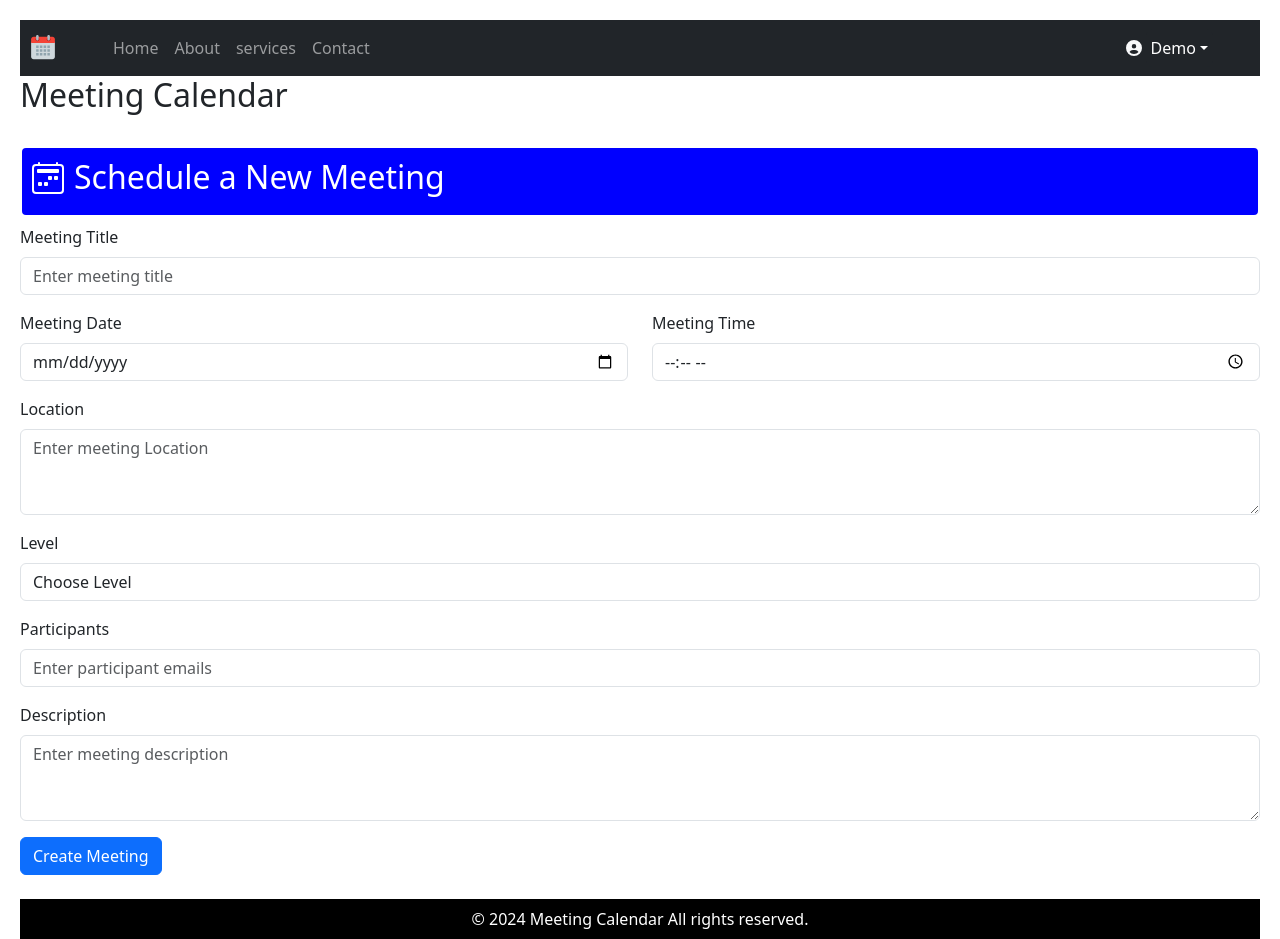
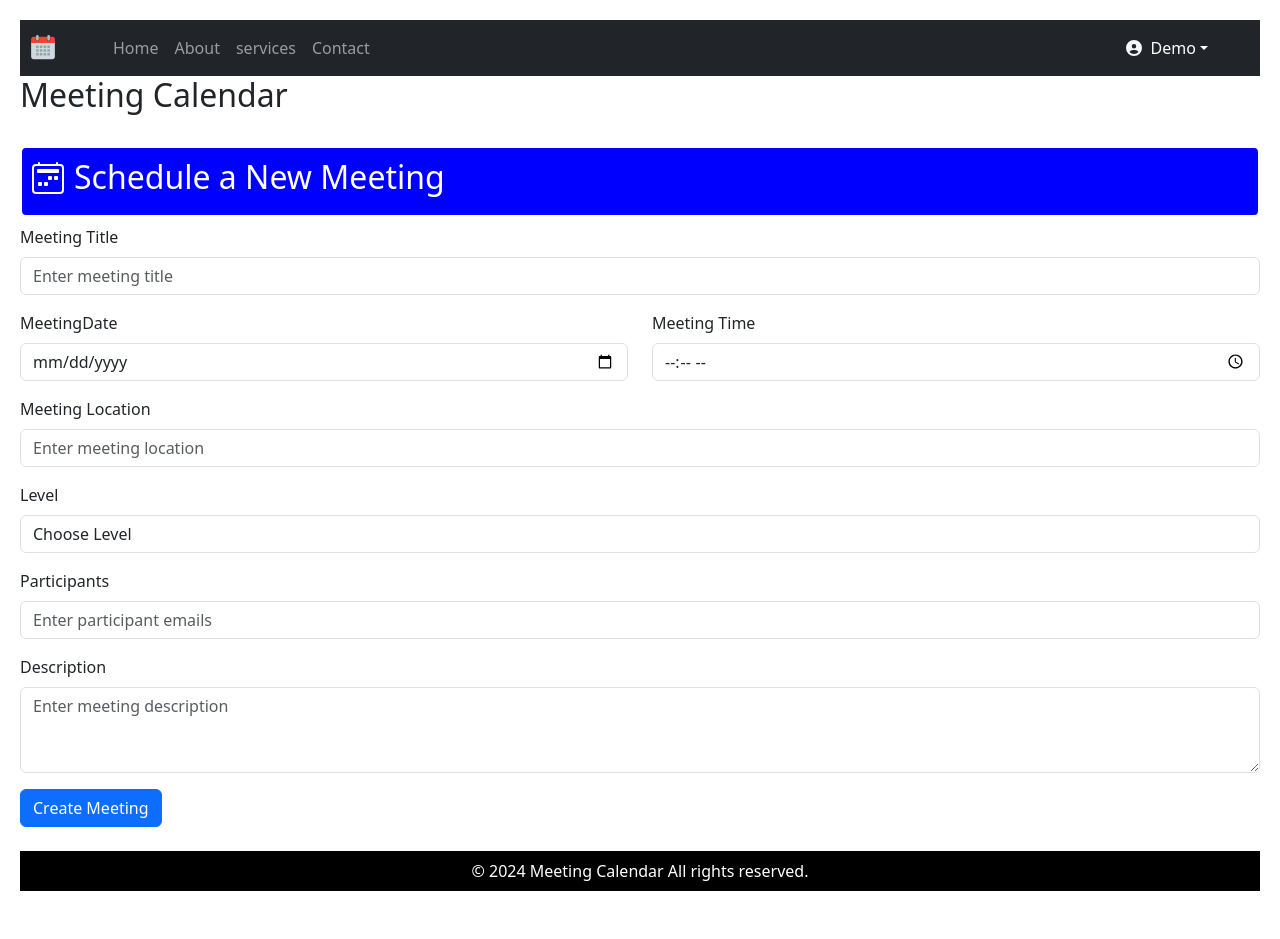
Before and after one commit to Johnruka/SCHEDULED-CALENDAR-APP, a React (Vite) app: page /ScheduleMeeting in a window 1280 px wide. After the commit the page ends 891 px from the top, so only its background shows below. Built offline with nearby package versions, Linux system fonts and the light colour scheme.

Commit message:
added readme file.

```diff
--- a/src/components/Meeting/MeetingForm.jsx
+++ b/src/components/Meeting/MeetingForm.jsx
@@ -66,7 +66,7 @@ const MeetingForm = ({ reloadMeetings }) => {
       </div>
       <div className="row">
         <div className="mb-3 col-md-6">
-          <label className="form-label">Meeting Date</label>
+          <label className="form-label">MeetingDate</label>
           <input
             {...register("date", {
               required: "Date is required",
@@ -112,21 +112,16 @@ const MeetingForm = ({ reloadMeetings }) => {
           {errors.time && (
             <div className="invalid-feedback">{errors.time.message}</div>
           )}
-           </div>
-      <div className="mb-3">
-        <label className="form-label">Location</label>
-        <textarea
-          {...register("Location", {
+          </div>
+          <div className="mb-3">
+        <label className="form-label">Meeting Location</label>
+        <input
+          {...register("location", {
             required: "Location is required",
-            minLength: {
-              value: 5,
-              message: "Location is too short",
-            },
           })}
-          placeholder="Enter meeting Location"
+          placeholder="Enter meeting location"
           type="text"
           className={`form-control ${errors.location ? "is-invalid" : ""}`}
-          rows="3"
         />
         {errors.location && (
           <div className="invalid-feedback">{errors.location.message}</div>
@@ -192,4 +187,5 @@ const MeetingForm = ({ reloadMeetings }) => {
   );
 };
 
+
 export default MeetingForm;
```
Also changed, not shown: src/components/shared/MainMeeting.jsx (deleted, +0 -45 lines), src/assets/calendar-icon.png (deleted), 1 other file (tests, documents, lock files or other folders).
